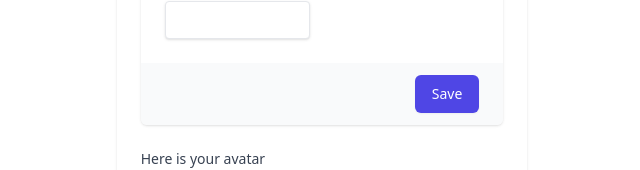
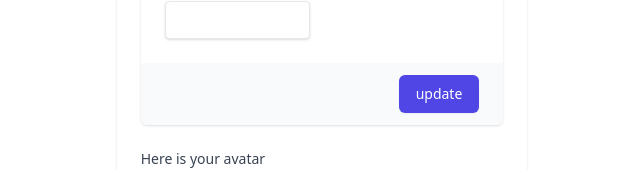
Before and after one commit to savin2001/dicebear_api_avatar_generator, a React (Create React App) app: page / in a window 1280 px wide. Both pictures are taken after a click on the button "Change". Shown: the part 279-449 px from the top of the page, without its empty margins (318-958 px from the left). Built offline with nearby package versions, Linux system fonts and the light colour scheme.

Commit message:
Fixing CSS duplicate bug and changing button name

```diff
--- a/src/App.tsx
+++ b/src/App.tsx
@@ -99,7 +99,7 @@
                                                                         }}
                                                                         id="first-name"
                                                                         autoComplete="given-name"
-                                                                        className="shadow appearance-none border rounded w-full py-2 px-3 text-gray-700 leading-tight focus:outline-none focus:shadow-outline w-full"
+                                                                        className="shadow appearance-none border rounded w-full py-2 px-3 text-gray-700 leading-tight focus:outline-none focus:shadow-outline"
                                                                     />
                                                                 </div>
                                                             </div>
@@ -112,7 +112,7 @@
                                                                 type="button"
                                                                 className="inline-flex justify-center py-2 px-4 border border-transparent shadow-sm text-sm font-medium rounded-md text-white bg-indigo-600 hover:bg-indigo-700 focus:outline-none focus:ring-2 focus:ring-offset-2 focus:ring-indigo-500"
                                                             >
-                                                                Save
+                                                                update
                                                             </button>
                                                         </div>
                                                     </div>
```
